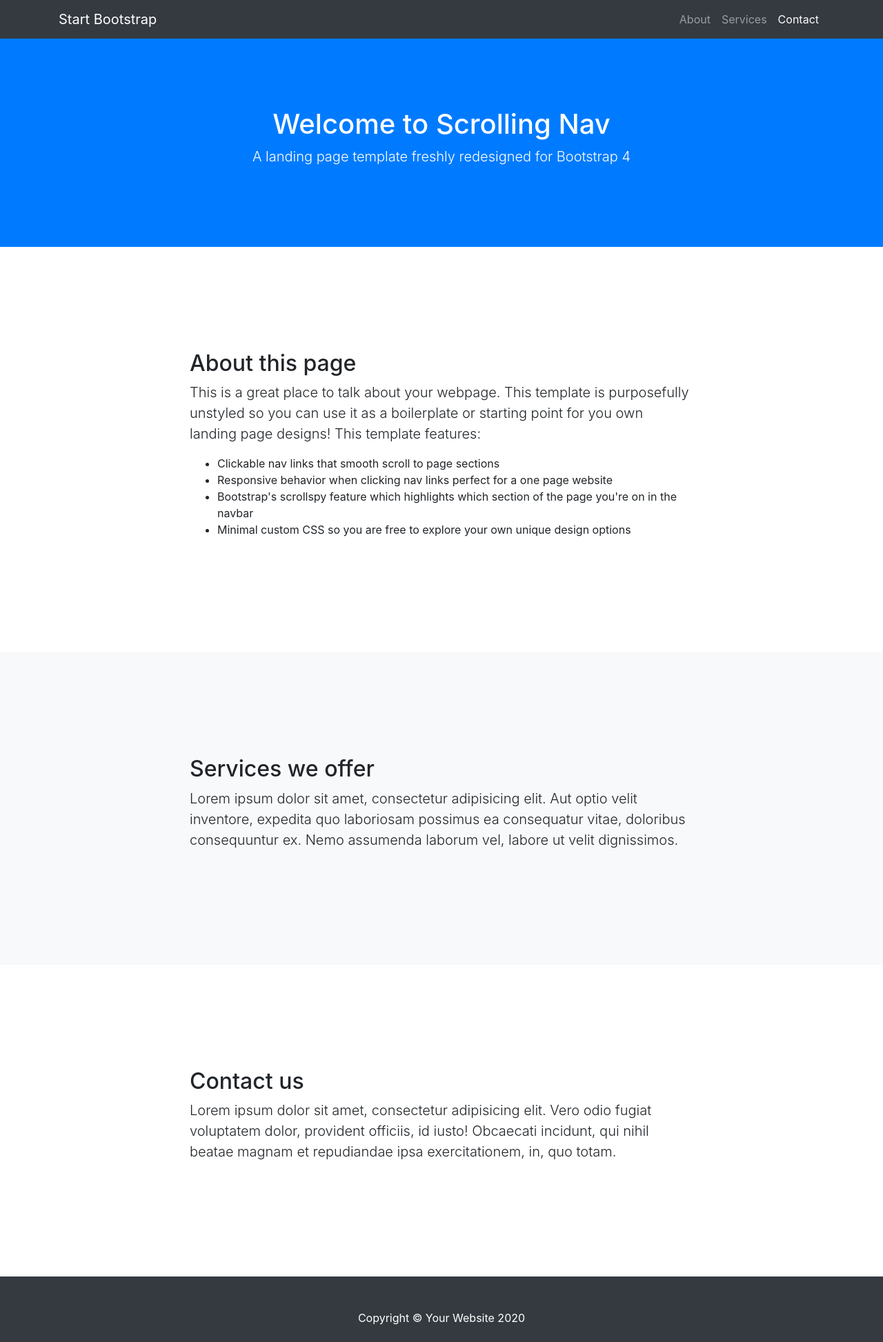
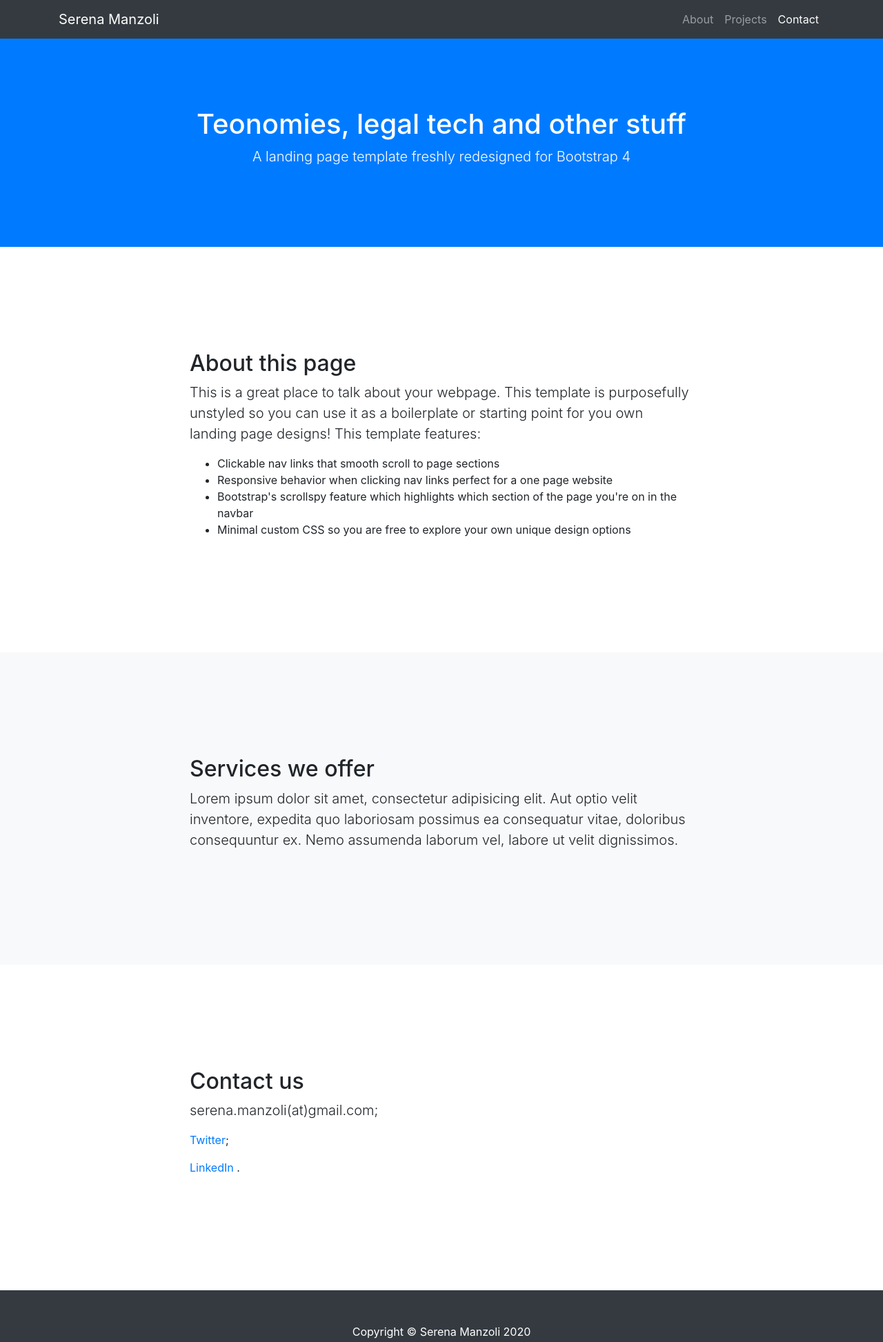
Before and after one commit to SquareLaw/squarelaw.github.io, a website with bundled scripts: page index.html in a window 1280 px wide. Shown: the top 1946 px of the page at 69% size. Built offline with nearby package versions, Linux system fonts and the light colour scheme.

Commit message:
Update index.html

```diff
--- a/index.html
+++ b/index.html
@@ -8,7 +8,7 @@
   <meta name="description" content="">
   <meta name="author" content="">
 
-  <title>Scrolling Nav - Start Bootstrap Template</title>
+  <title>Serena Manzoli Website</title>
 
   <!-- Bootstrap core CSS -->
   <link href="vendor/bootstrap/css/bootstrap.min.css" rel="stylesheet">
@@ -23,7 +23,7 @@
   <!-- Navigation -->
   <nav class="navbar navbar-expand-lg navbar-dark bg-dark fixed-top" id="mainNav">
     <div class="container">
-      <a class="navbar-brand js-scroll-trigger" href="#page-top">Start Bootstrap</a>
+      <a class="navbar-brand js-scroll-trigger" href="#page-top">Serena Manzoli</a>
       <button class="navbar-toggler" type="button" data-toggle="collapse" data-target="#navbarResponsive" aria-controls="navbarResponsive" aria-expanded="false" aria-label="Toggle navigation">
         <span class="navbar-toggler-icon"></span>
       </button>
@@ -33,7 +33,7 @@
             <a class="nav-link js-scroll-trigger" href="#about">About</a>
           </li>
           <li class="nav-item">
-            <a class="nav-link js-scroll-trigger" href="#services">Services</a>
+            <a class="nav-link js-scroll-trigger" href="#services">Projects</a>
           </li>
           <li class="nav-item">
             <a class="nav-link js-scroll-trigger" href="#contact">Contact</a>
@@ -45,7 +45,7 @@
 
   <header class="bg-primary text-white">
     <div class="container text-center">
-      <h1>Welcome to Scrolling Nav</h1>
+      <h1>Teonomies, legal tech and other stuff</h1>
       <p class="lead">A landing page template freshly redesigned for Bootstrap 4</p>
     </div>
   </header>
@@ -83,7 +83,9 @@
       <div class="row">
         <div class="col-lg-8 mx-auto">
           <h2>Contact us</h2>
-          <p class="lead">Lorem ipsum dolor sit amet, consectetur adipisicing elit. Vero odio fugiat voluptatem dolor, provident officiis, id iusto! Obcaecati incidunt, qui nihil beatae magnam et repudiandae ipsa exercitationem, in, quo totam.</p>
+          <p class="lead">serena.manzoli(at)gmail.com;</p>
+          <p> <a href="https:twitter.com/squarelaw"> Twitter</a>; <p>
+          <p> <a href="https://linkedin.com/serenamanzoli">LinkedIn </a>. </p>
         </div>
       </div>
     </div>
@@ -92,7 +94,7 @@
   <!-- Footer -->
   <footer class="py-5 bg-dark">
     <div class="container">
-      <p class="m-0 text-center text-white">Copyright &copy; Your Website 2020</p>
+      <p class="m-0 text-center text-white">Copyright &copy; Serena Manzoli 2020</p>
     </div>
     <!-- /.container -->
   </footer>
```
